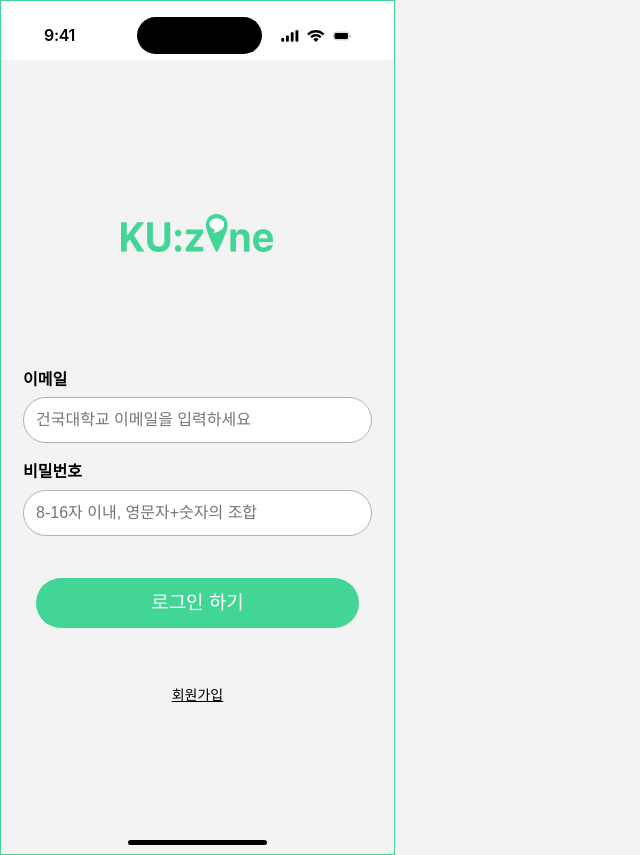
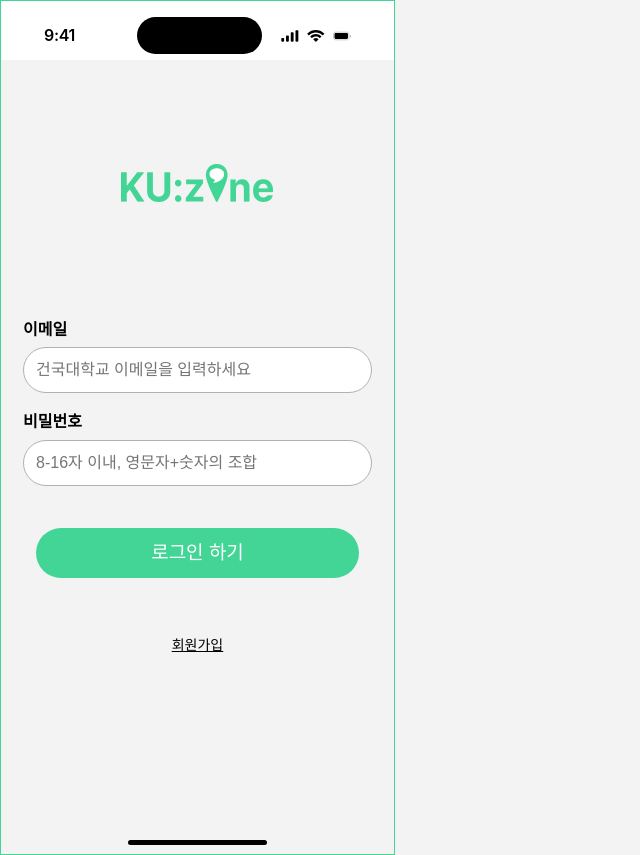
Before and after one commit to KUIT-Hackathon-Team5/Team5-Web, a React (Vite) app in the folder HackathonTeam5/: page / in a window 1280 px wide. Shown: the whole page, without its empty margins (0-640 px from the left). Built offline with nearby package versions, Linux system fonts and the light colour scheme; a web font is replaced by a local one.

Commit message:
[Feat] 로그인 관련 api 구현 및 테스트 완료

```diff
--- a/HackathonTeam5/src/pages/login/Login.styled.tsx
+++ b/HackathonTeam5/src/pages/login/Login.styled.tsx
@@ -11,7 +11,7 @@ export const LoginContainer = styled.div`
 `
 
 export const LoginTitle = styled.div`
-    margin-top: 154px;
+    margin-top: 104px;
     margin-bottom: 100px;
     width: 153px;
     height: 37px;
--- a/HackathonTeam5/src/pages/login/Login.tsx
+++ b/HackathonTeam5/src/pages/login/Login.tsx
@@ -52,6 +52,11 @@ const Login = () => {
         console.log(response);
         console.log("Status:", response.data.status);
         console.log("Message:", response.data.message);
+        console.log("jwt:", response.data.data.token);
+        console.log("userId:", response.data.data.userId);
+        localStorage.setItem('jwt', response.data.data.token); // 또는 sessionStorage.setItem('jwt', jwt);
+        localStorage.setItem('userId', response.data.data.userId);
+        alert("로그인도 성공!!!!!!!!")
       })
       .catch((error: AxiosError<ErrorResponse>) => {
         if (error.response) {
```
